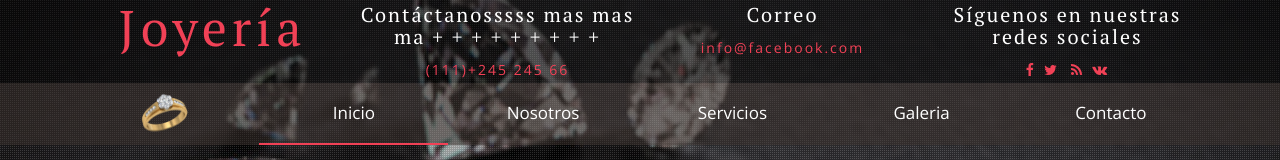
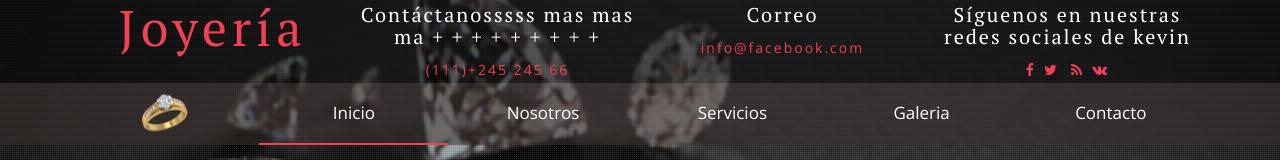
Before and after one commit to hassiomc/appupdate, a plain HTML site: page index.html in a window 1280 px wide. Shown: the top 160 px of the page. Drawn offline with nearby package versions, Linux system fonts and the light colour scheme.

Commit message:
agregando redes sociales de kevin

```diff
--- a/index.html
+++ b/index.html
@@ -60,7 +60,7 @@ Smartphone Compatible web template, free webdesigns for Nokia, Samsung, LG, Sony
 
 
 					<div class="agileinfo-social-grids">
-						<h6 class="caption">Síguenos en nuestras redes sociales</h6>
+						<h6 class="caption">Síguenos en nuestras redes sociales de kevin</h6>
 						<ul>
 							<li><a href="#"><span class="fa fa-facebook"></span></a></li>
 							<li><a href="#"><span class="fa fa-twitter"></span></a></li>
```
